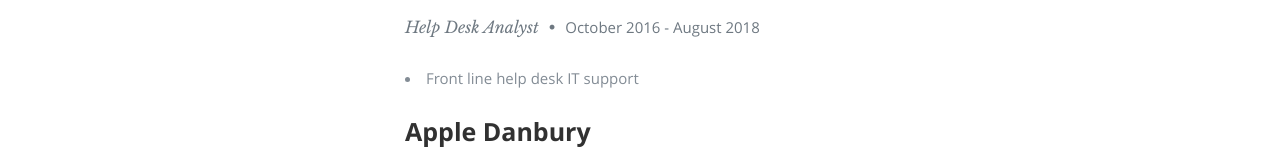
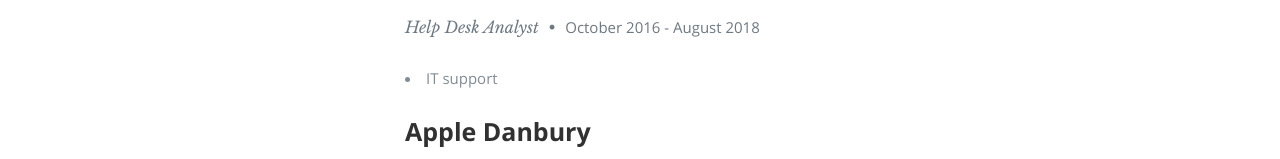
Before and after one commit to ogedmund/Azure-resume, a plain HTML site: page frontend/index.html in a window 1280 px wide. Shown: the part 2148-2307 px from the top of the page. Drawn offline with nearby package versions, Linux system fonts and the light colour scheme.

Commit message:
Update index.html pending updates to work description

```diff
--- a/frontend/index.html
+++ b/frontend/index.html
@@ -223,7 +223,7 @@
                   <p class="info">Help Desk Analyst <span>&bull;</span> <em class="date">October 2016 - August 2018</em></p>
 
                   <p>
-                  <li>Front line help desk IT support</li>
+                  <li>IT support</li>
                   </p>
 
                </div>
```
